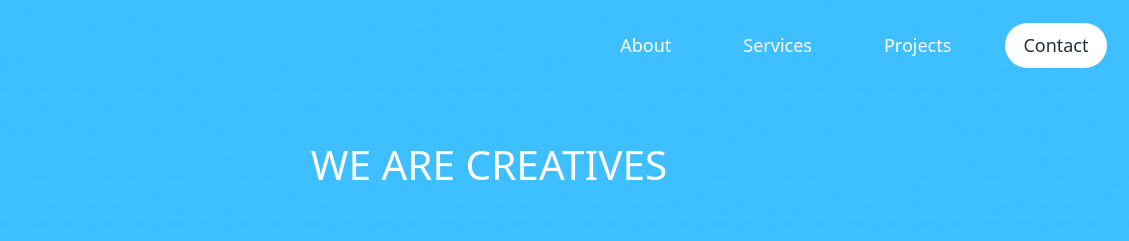
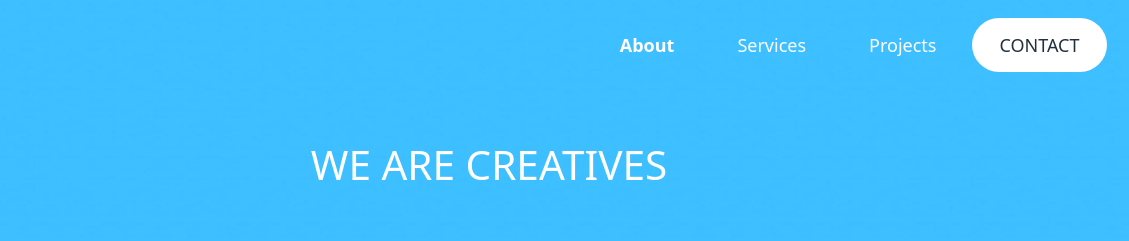
Before and after one commit to ferdinandoaspro/sunnyside-agency, a website: page index.html in a window 1280 px wide. Shown: the top 241 px of the page, 151-1280 px from the left. Drawn offline with Linux system fonts and the light colour scheme.

Commit message:
added other fonts support

```diff
--- a/index.html
+++ b/index.html
@@ -5,6 +5,9 @@
   <meta name="viewport" content="width=device-width, initial-scale=1.0">
   <link rel="icon" type="image/png" sizes="32x32" href="./images/favicon-32x32.png">
   <link rel="stylesheet" href="/dist/output.css">
+  <link rel="preconnect" href="https://fonts.googleapis.com">
+  <link rel="preconnect" href="https://fonts.gstatic.com" crossorigin>
+  <link href="https://fonts.googleapis.com/css2?family=Barlow:wght@600&family=Fraunces:opsz,wght@9..144,700;9..144,900&display=swap" rel="stylesheet">
   <title>Frontend Mentor | Sunnyside agency landing page</title>
 </head>
 <body class="flex flex-col text-center">
@@ -14,14 +17,14 @@
       <button type="button" aria-controls="mobile-menu" aria-expanded="false" class="lg:hidden">
         <img src="/images/icon-hamburger.svg" alt="" class="h-[18px] w-[24px]">
       </button>
-      <div class="hidden absolute inset-[1rem] top-[6rem] lg:static lg:inline-flex" id="mobile-menu">
-        <ul class="flex flex-col py-6 gap-[0.5rem] bg-white text-grayish-blue lg:py-0 lg:text-white lg:bg-transparent lg:flex-row lg:gap-[2rem]
-                  before:content-[''] before:absolute before:border-solid before:border-[19px] before:top-[-19px] before:right-0
-                  before:border-white before:rotate-45 before:translate-x-3 before:overflow-hidden lg:before:content-none">
-          <li><button class="btn py-2 px-4 rounded-full">About</button></li>
-          <li><button class="btn py-2 px-4 rounded-full">Services</button></li>
-          <li><button class="btn py-2 px-4 rounded-full">Projects</button></li>
-          <li><button class="btn py-2 px-4 rounded-full bg-yellow lg:bg-white text-very-dark-desaturated-blue">Contact</button></li>
+      <div class="hidden absolute inset-5 top-[6rem] lg:static lg:inline-flex" id="mobile-menu">
+        <ul class="flex flex-col py-[1.75rem] gap-2 bg-white text-very-dark-grayish-blue lg:py-0 lg:text-white lg:bg-transparent lg:flex-row
+                  before:absolute before:border-solid before:border-[15px] before:border-t-transparent before:border-r-transparent
+                  before:top-[-15px] before:right-[-15px] before:border-white before:rotate-45 lg:before:content-none">
+          <li><button class="px-6 py-3 font-bold rounded-full btn">About</button></li>
+          <li><button class="px-6 py-3 rounded-full btn">Services</button></li>
+          <li><button class="px-6 py-3 rounded-full btn">Projects</button></li>
+          <li><button class="px-6 py-3 rounded-full btn bg-yellow text-very-dark-desaturated-blue lg:bg-white">CONTACT</button></li>
         </ul>
       </div>
     </nav>
--- a/tailwind.config.js
+++ b/tailwind.config.js
@@ -36,6 +36,10 @@ export const theme = {
       "photography": "url('/images/desktop/image-photography.jpg')",
       "stand-out": "url('/images/desktop/image-stand-out.jpg')",
       "transform": "url('/images/desktop/image-transform.jpg')"
+    },
+    fontFamily: {
+      "barlow": ["Barlow", "sans-serif"],
+      "fraunces": ["Fraunces", "sans-serif"]
     }
   },
 };
```
Also changed, not shown: dist/output.css.
